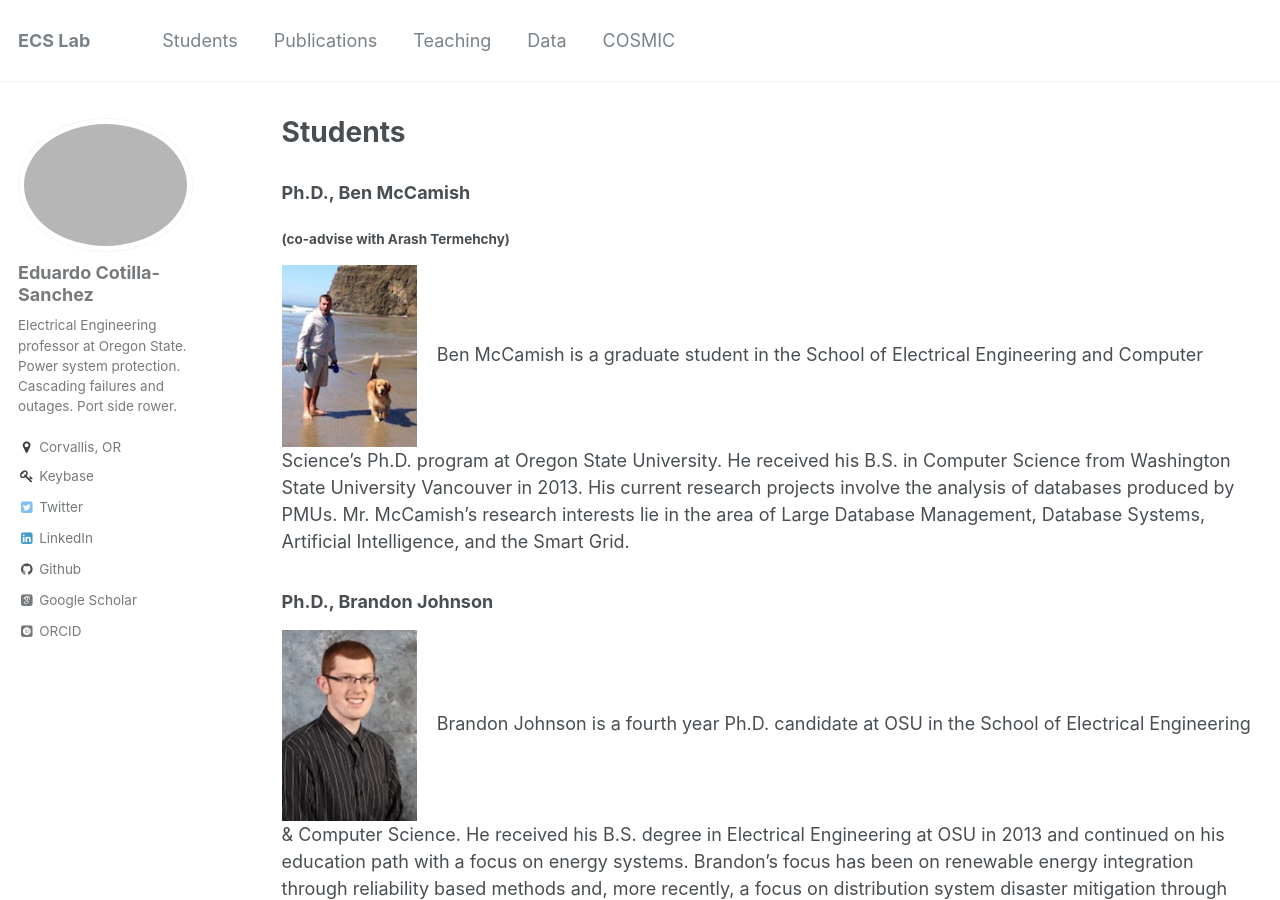
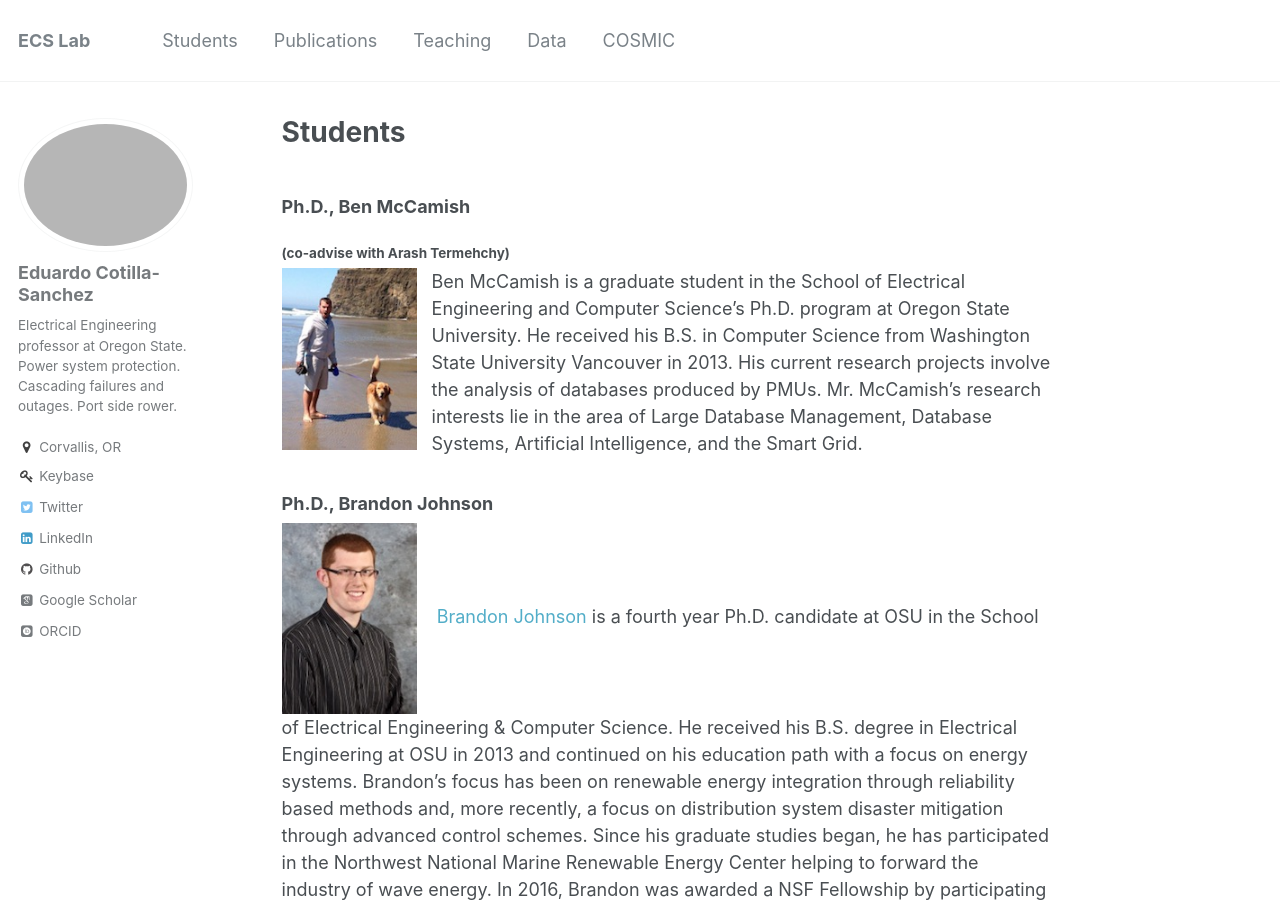
Before and after one commit to ecotillasanchez/ecotillasanchez.github.io, a Jekyll site: the page built from _pages/students.md, in a window 1280 px wide and 900 px high. Built offline with Jekyll 4.4.1, drawn with Linux system fonts in a browser that asks for light colours; some web fonts are replaced.

Commit message:
No highlighted hyperlinks?

```diff
--- a/_pages/students.md
+++ b/_pages/students.md
@@ -9,7 +8,7 @@ author_profile: true
 
 ### Ph.D., Ben McCamish
 ###### (co-advise with Arash Termehchy)
-<img src="https://ecotillasanchez.github.io/files/ben.jpeg" alt="Marissa Kwon" width="150" height="200" style="float:left" style="padding-right:15px"> Ben McCamish is a graduate student in the School of Electrical Engineering and Computer Science's Ph.D. program at Oregon State University. He received his B.S. in Computer Science from Washington State University Vancouver in 2013. His current research projects involve the analysis of databases produced by PMUs. Mr. McCamish's research interests lie in the area of Large Database Management, Database Systems, Artificial Intelligence, and the Smart Grid.
+<img align="left" src="https://ecotillasanchez.github.io/files/ben.jpeg" alt="Ben McCamish" width="150" height="200" style="padding-right:15px"> Ben McCamish is a graduate student in the School of Electrical Engineering and Computer Science's Ph.D. program at Oregon State University. He received his B.S. in Computer Science from Washington State University Vancouver in 2013. His current research projects involve the analysis of databases produced by PMUs. Mr. McCamish's research interests lie in the area of Large Database Management, Database Systems, Artificial Intelligence, and the Smart Grid.
 
 ### Ph.D., Brandon Johnson
 <img src="https://ecotillasanchez.github.io/files/brandon.jpeg" alt="Marissa Kwon" width="150" height="200" style="float:left" style="padding-right:15px"> [Brandon Johnson](https://www.linkedin.com/in/johnbran/) is a fourth year Ph.D. candidate at OSU in the School of Electrical Engineering & Computer Science. He received his B.S. degree in Electrical Engineering at OSU in 2013 and continued on his education path with a focus on energy systems. Brandon's focus has been on renewable energy integration through reliability based methods and, more recently, a focus on distribution system disaster mitigation through advanced control schemes. Since his graduate studies began, he has participated in the Northwest National Marine Renewable Energy Center helping to forward the industry of wave energy. In 2016, Brandon was awarded a NSF Fellowship by participating in a program that focuses on the process of transdisciplinary research in Risk and Uncertainty Quantification in Marine Science. Brandon's research interests span a large group but mostly focus on renewable energy, smart grids, grid reliability and resiliency, grid modeling (transmission and distribution), and energy policy and economics.
```
Also changed, not shown: other parts of _pages/students.md (+0 -1 lines), 1 other file.
